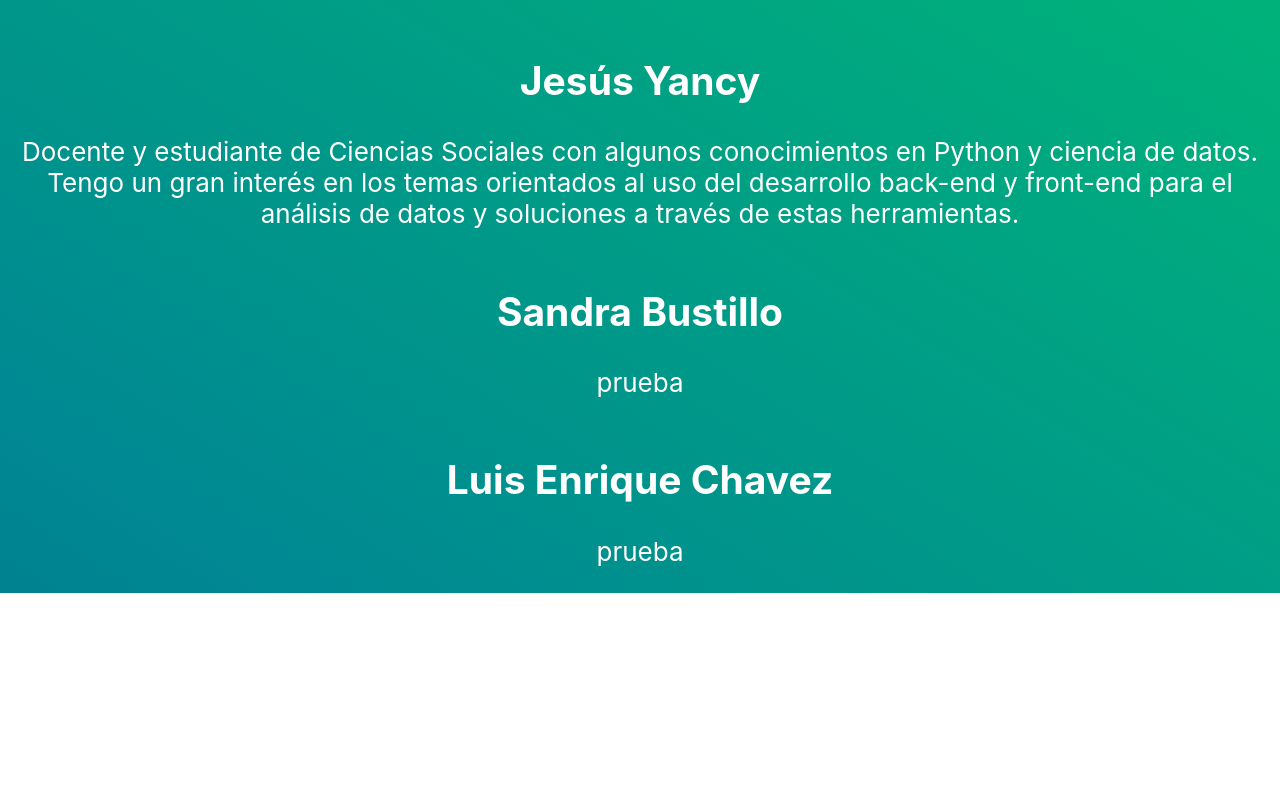
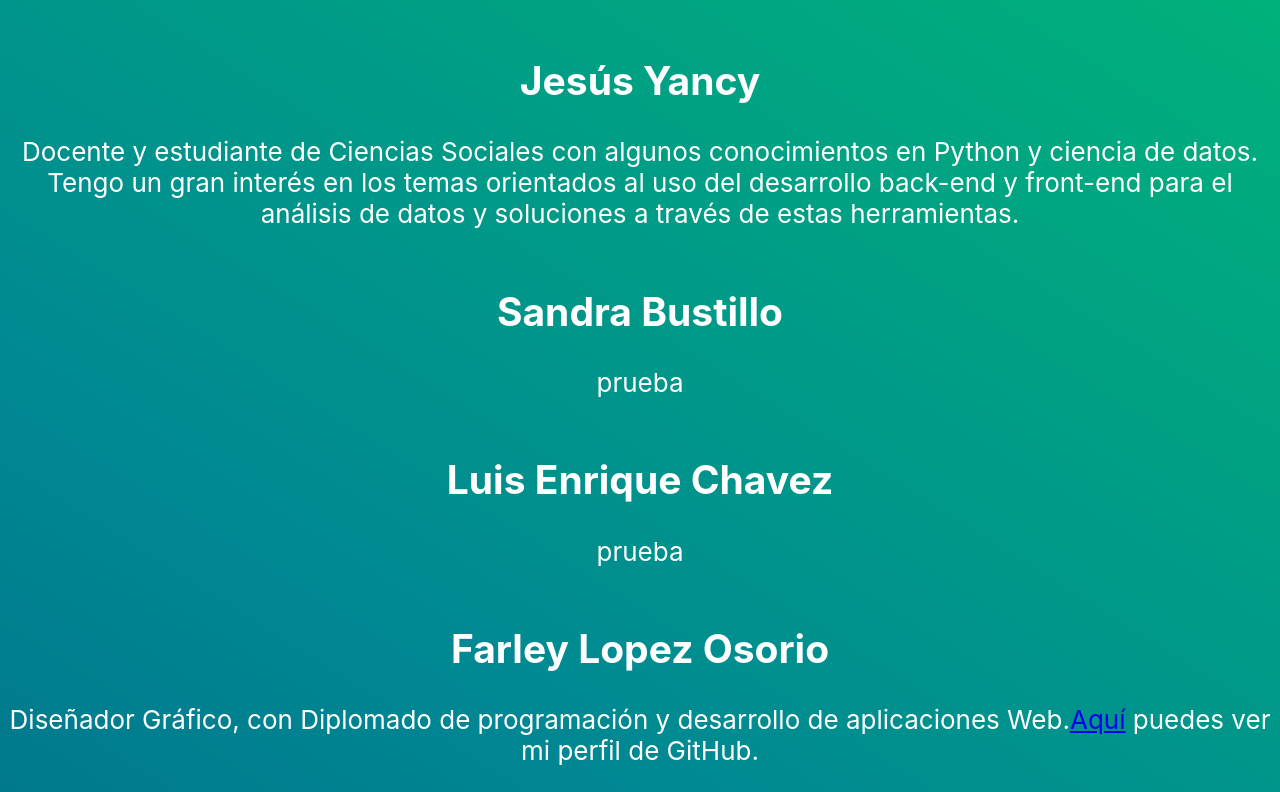
Before and after one commit to Diplomado-Frontend/collaborative-repo20, a React (Create React App) app in the folder collaborative-react-app/: page / in a window 1280 px wide. Shown: the part 695-1487 px from the top of the page. Before the commit the page ends 1288 px from the top, so only its background shows below. Built offline with nearby package versions, Linux system fonts and the light colour scheme.

Commit message:
actualizacion de mi perfil

```diff
--- a/collaborative-react-app/src/App.js
+++ b/collaborative-react-app/src/App.js
@@ -34,6 +34,10 @@ function App() {
                      description="prueba"
                      githubLink="" />
 
+<SectionComp name="Farley Lopez Osorio"
+                     description="Diseñador Gráfico, con Diplomado de programación y desarrollo de aplicaciones Web."
+                     githubLink="https://github.com/farleyz11" />
+
       </header>
     </div>
 
```
Also changed, not shown: 2 other files (tests, documents, lock files or other folders).
